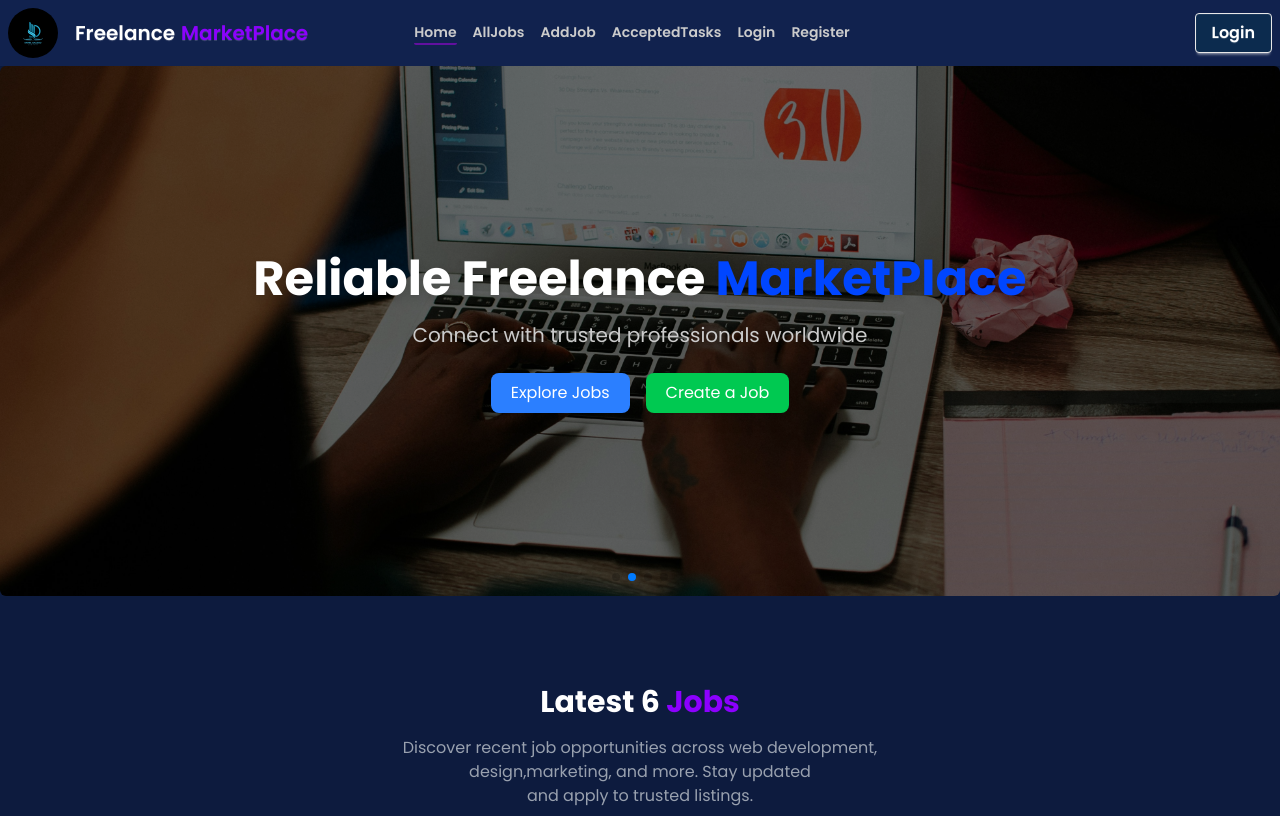
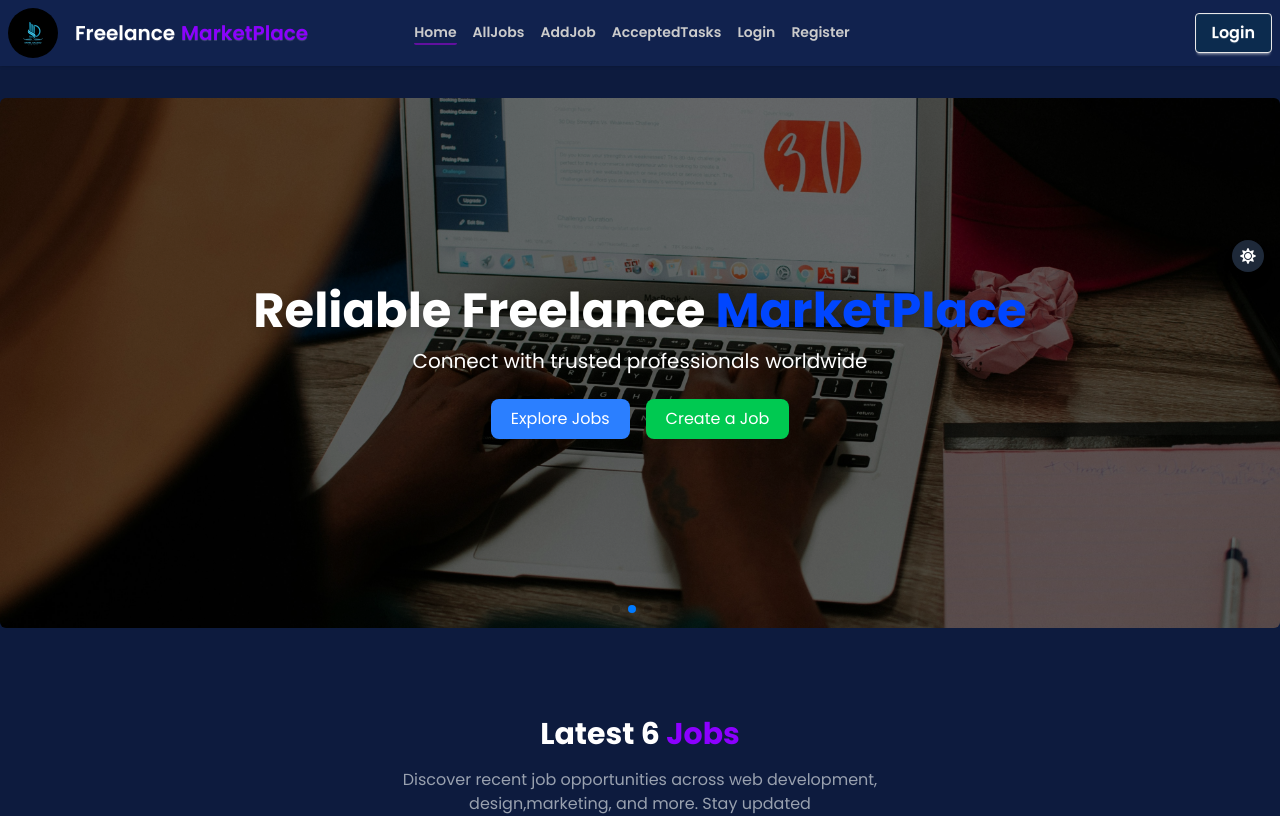
Before and after one commit to Azaharul-islam615/ph-assignment-10, a React (Vite) app: page / in a window 1280 px wide. Shown: the top 816 px of the page. Built offline with nearby package versions, Linux system fonts and the light colour scheme; no server answers.

Commit message:
add framer motion

```diff
--- a/package.json
+++ b/package.json
@@ -13,6 +13,7 @@
     "@tailwindcss/vite": "^4.1.17",
     "aos": "^2.3.4",
     "firebase": "^12.5.0",
+    "framer-motion": "^12.23.24",
     "react": "^19.1.1",
     "react-dom": "^19.1.1",
     "react-icons": "^5.5.0",
--- a/src/component/Errorpage.jsx
+++ b/src/component/Errorpage.jsx
@@ -10,7 +10,7 @@ const Errorpage = () => {
     }
     return (
         <div className='text-center'>
-            <title>ToyTia - Error404</title>
+            <title>Freelance MarketPlace-error 404</title>
             <img className='mx-auto mb-3 w-[440px] ' src={errorphoto} alt="" />
             <div>
                 <h1 className='font-semibold text-[48px]'>Oops, page not found!</h1>
--- a/src/component/Home.jsx
+++ b/src/component/Home.jsx
@@ -1,5 +1,12 @@
 import { Swiper, SwiperSlide } from "swiper/react";
 import { Autoplay, Pagination } from "swiper/modules";
+import { useState, useEffect } from "react";
+import { FaRegMoon, FaSun } from "react-icons/fa";
+import { motion } from "framer-motion";
+import { useNavigate } from "react-router";
+import LatestJobs from "./Latestjobs";
+import TopCategories from "./Topcategories";
+import AboutPlatform from "./Aboutplatform";
 
 import "swiper/css";
 import "swiper/css/pagination";
@@ -8,41 +15,58 @@ import "swiper/css/autoplay";
 import img1 from "../assets/windows-MYomVPpR5FU-unsplash.jpg";
 import img2 from "../assets/brandy-kennedy-SO6RFdA1RZw-unsplash.jpg";
 import img3 from "../assets/windows-241bwQl2uWE-unsplash.jpg";
-import img4 from "../assets/faizur-rehman-pHPzdEHN6Os-unsplash.jpg"
-import LatestJobs from "./Latestjobs";
-import TopCategories from "./Topcategories";
-import AboutPlatform from "./Aboutplatform";
-import { useNavigate } from "react-router";
+import img4 from "../assets/faizur-rehman-pHPzdEHN6Os-unsplash.jpg";
 
 const Home = () => {
-    const navigate=useNavigate()
-    const handlebtn1=()=>{
-        navigate('/allapps')
-    }
-    const handle2=()=>{
-        navigate('/addjob')
-    }
+    const navigate = useNavigate();
+    const [theme, setTheme] = useState(localStorage.getItem("theme") || "dark");
+
+    useEffect(() => {
+        document.documentElement.classList.toggle("dark", theme === "dark");
+        localStorage.setItem("theme", theme);
+    }, [theme]);
+
+    const toggleTheme = () => setTheme(theme === "dark" ? "light" : "dark");
+    const handlebtn1 = () => navigate("/allapps");
+    const handlebtn2 = () => navigate("/addjob");
+
     return (
-        <div className="bg-[#0D1B3E]">
-            <div className="relative">
+        <div
+            className={`${theme === "dark"
+                    ? "bg-[#0D1B3E] text-white"
+                    : "bg-white text-black"
+                } transition-all duration-500`}
+        >
+
+            <div className="sticky top-60 z-50 flex justify-end px-4">
+                <button
+                    onClick={toggleTheme}
+                    className="rounded-full p-2 shadow-lg bg-gray-800 dark:bg-white text-white dark:text-black transition"
+                >
+                    {theme === "dark" ? <FaSun size={16} /> : <FaRegMoon size={16} />}
+                </button>
+            </div>
 
 
+            <div className="relative">
                 <Swiper
                     modules={[Autoplay, Pagination]}
                     spaceBetween={30}
                     slidesPerView={1}
                     loop={true}
-                    autoplay={{
-                        delay: 4000,
-                        disableOnInteraction: false,
-                    }}
+                    autoplay={{ delay: 4000, disableOnInteraction: false }}
                     speed={1200}
                     pagination={{ clickable: true }}
                     className="rounded-md"
                 >
                     {[img1, img2, img3, img4].map((img, i) => (
                         <SwiperSlide key={i}>
-                            <img
+
+                            <motion.img
+                                initial={{ opacity: 0, scale: 1.1 }}
+                                animate={{ opacity: 1, scale: 1 }}
+                                transition={{ duration: 1.2, ease: "easeOut" }}
+                                whileHover={{ scale: 1.05 }}
                                 className="h-[530px] w-full object-cover brightness-[0.45]"
                                 src={img}
                                 alt="banner"
@@ -52,27 +76,40 @@ const Home = () => {
                 </Swiper>
 
 
-                <div data-aos="fade-up" className="absolute inset-0 flex flex-col justify-center items-center text-white text-center px-4 z-10">
-                    <h2 data-aos="fade-up" className="text-3xl md:text-5xl font-bold leading-tight drop-shadow-lg">
-                        Reliable Freelance <span className='text-[#0046FF]'>MarketPlace</span>
+                <motion.div
+                    initial={{ opacity: 0, y: 40 }}
+                    animate={{ opacity: 1, y: 0 }}
+                    transition={{ duration: 1.2 }}
+                    className="absolute inset-0 flex flex-col justify-center items-center text-center px-4 z-10"
+                >
+                    <h2 className="text-3xl md:text-5xl font-bold drop-shadow-lg">
+                        Reliable Freelance{" "}
+                        <span className="text-[#0046FF]">MarketPlace</span>
                     </h2>
-                    <p data-aos="fade-up" className="mt-3 text-lg md:text-xl text-[#CBCBCB] drop-shadow-lg">
+                    <p className="mt-3 text-lg md:text-xl drop-shadow-lg">
                         Connect with trusted professionals worldwide
                     </p>
-                    <div data-aos="fade-up" className="mt-6 flex gap-4 justify-center">
-                        <button onClick={handlebtn1} className="bg-blue-500 hover:bg-blue-600 duration-300 text-white px-5 py-2 rounded-lg shadow-lg">
+                    <div className="mt-6 flex gap-4 justify-center">
+                        <button
+                            onClick={handlebtn1}
+                            className="bg-blue-500 hover:bg-blue-600 duration-300 text-white px-5 py-2 rounded-lg shadow-lg"
+                        >
                             Explore Jobs
                         </button>
-                        <button onClick={handle2} className="bg-green-500 hover:bg-green-600 duration-300 text-white px-5 py-2 rounded-lg shadow-lg">
+                        <button
+                            onClick={handlebtn2}
+                            className="bg-green-500 hover:bg-green-600 duration-300 text-white px-5 py-2 rounded-lg shadow-lg"
+                        >
                             Create a Job
                         </button>
                     </div>
-                </div>
+                </motion.div>
+            </div>
 
-            </div>
-            <LatestJobs></LatestJobs>
-            <TopCategories></TopCategories>
-            <AboutPlatform></AboutPlatform>
+
+            <LatestJobs />
+            <TopCategories />
+            <AboutPlatform />
         </div>
     );
 };
--- a/src/component/Nav.jsx
+++ b/src/component/Nav.jsx
@@ -38,14 +38,16 @@ const Nav = () => {
     return (
         <div data-aos="fade-up" className="navbar  shadow-sm bg-[#11224E] text-white">
             <div className="navbar-start">
-                <div className="dropdown">
+                <div className="dropdown relative">
                     <div tabIndex={0} role="button" className="btn btn-ghost lg:hidden">
                         <svg xmlns="http://www.w3.org/2000/svg" className="h-5 w-5" fill="none" viewBox="0 0 24 24" stroke="currentColor"> <path strokeLinecap="round" strokeLinejoin="round" strokeWidth="2" d="M4 6h16M4 12h8m-8 6h16" /> </svg>
                     </div>
+
                     <ul
-                        tabIndex="-1"
-                        className="menu menu-sm dropdown-content bg-black  rounded-box  z-1 mt-3 w-52 p-2 shadow">
-                       {links}
+                        tabIndex={0}
+                        className="menu  absolute top-6 z-40 right-[-150px] text-[8px] menu-sm dropdown-content bg-black rounded-box mt-3 w-52 p-2 shadow "
+                    >
+                        {links}
                     </ul>
                 </div>
                 <div className='flex gap-0 items-center'>
--- a/src/routes/Register.jsx
+++ b/src/routes/Register.jsx
@@ -43,7 +43,7 @@ const Register = () => {
         createUser(email, password)
             .then(result => {
                console.log(result)
-
+                navigate(redirectPath, { replace: true });
 
                 e.target.reset()
             })
```
Also changed, not shown: src/routes/Myacceptedtask.jsx (+42 -13 lines), 1 other file (tests, documents, lock files or other folders).
